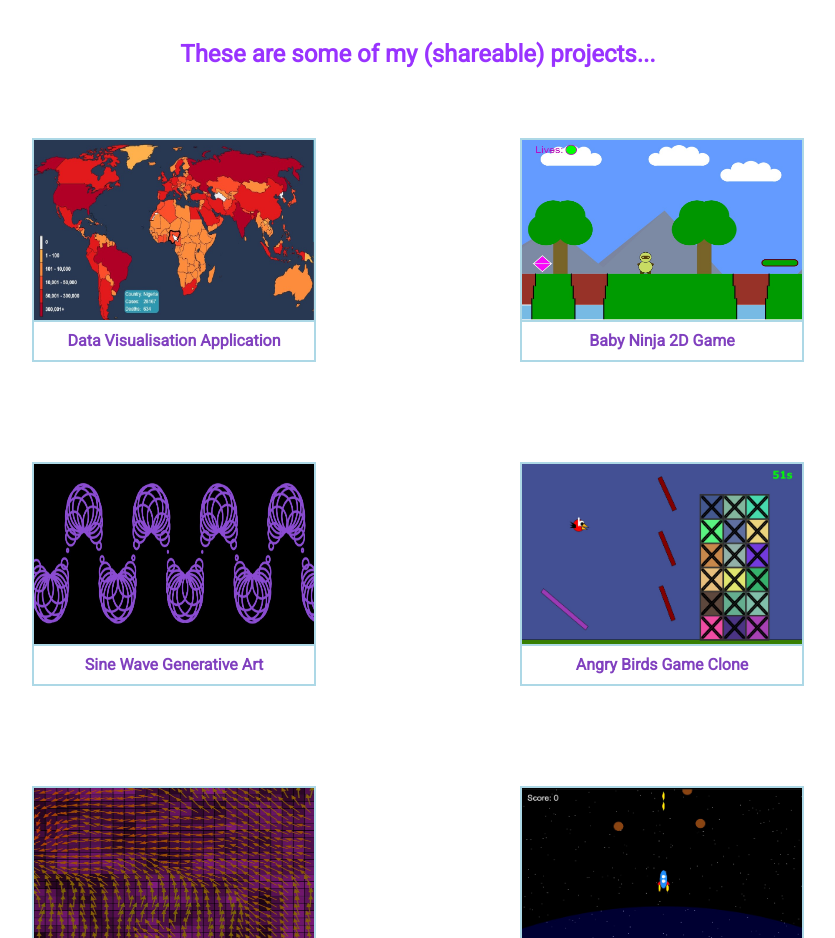
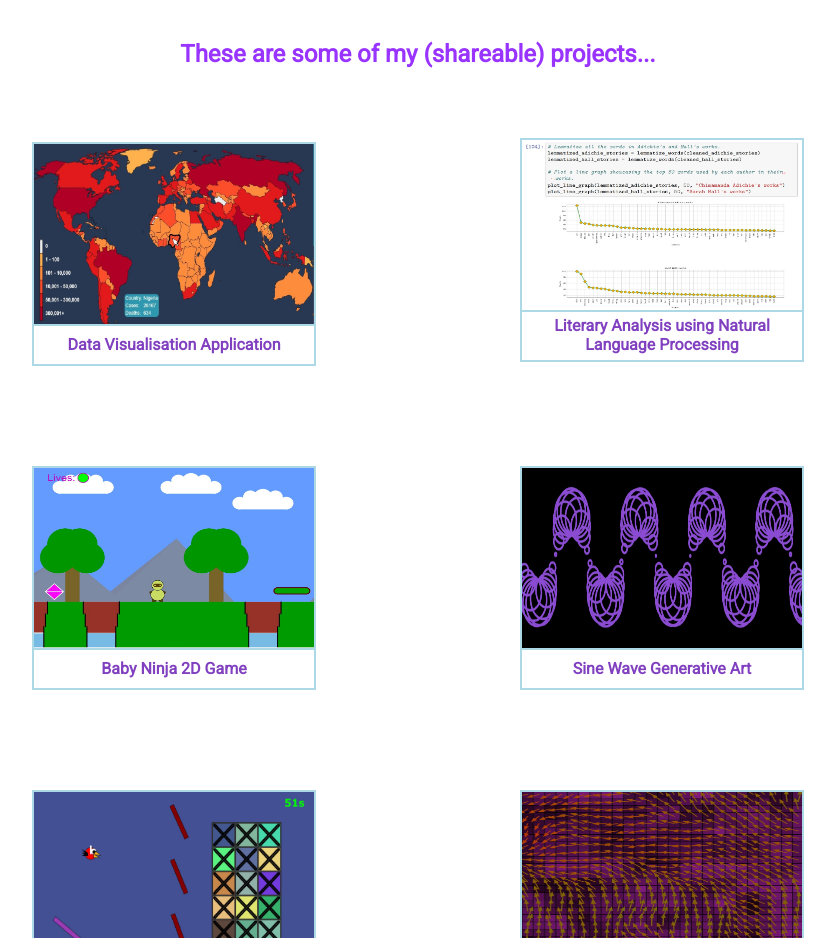
Before and after one commit to Mary-Brenda/personal-portfolio, a plain HTML site: page index.html in a window 1280 px wide. Shown: the part 820-1758 px from the top of the page, without its empty margins (222-1057 px from the left). Drawn offline with Linux system fonts and the light colour scheme.

Commit message:
Added NLP Project

```diff
--- a/index.html
+++ b/index.html
@@ -23,6 +23,10 @@
 			<a class="project-tile" href="https://mary-brenda.github.io/Data-Visualisation-App/" target="_blank">
 				<img class="project-pic" src="./img/data_vis_app.jpg" alt="Choropleth World Map">
 				<div class="project-title">Data Visualisation Application</div>
+			</a>
+			<a class="project-tile" href="https://mary-brenda.github.io/Literary-Analysis-using-NLP/Literary%20Analysis%20Using%20Natural%20Language%20Processing%20(Work%20Sample).pdf" target="_blank">
+				<img class="project-pic" id="project-pic-with-longer-title" src="./img/literary_analysis_using_nlp.jpg" alt="Image of PDF document">
+				<div class="project-title" id="double-line-project-title">Literary Analysis using Natural Language Processing</div>
 			</a>
 			<a class="project-tile" href="https://mary-brenda.github.io/Baby-Ninja/Game%20Project%207/index.html" target="_blank">
 				<img class="project-pic" src="./img/baby_ninja.jpg" alt="2D Game">
--- a/style.css
+++ b/style.css
@@ -106,6 +106,14 @@ p#update {
     color: hsl(270, 50%, 50%);
 }
 
+#project-pic-with-longer-title {
+    height: 170px;
+}
+
+#double-line-project-title {
+    padding-top: 0;
+}
+
 .show-all {
     display: block;
     border: 2px solid lightblue;
```
Also changed, not shown: img/literary_analysis_using_nlp.jpg (added).
